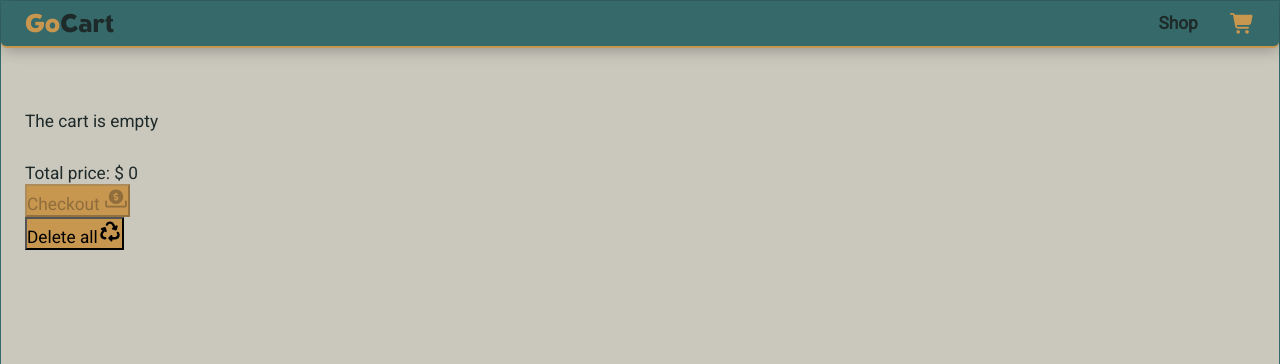
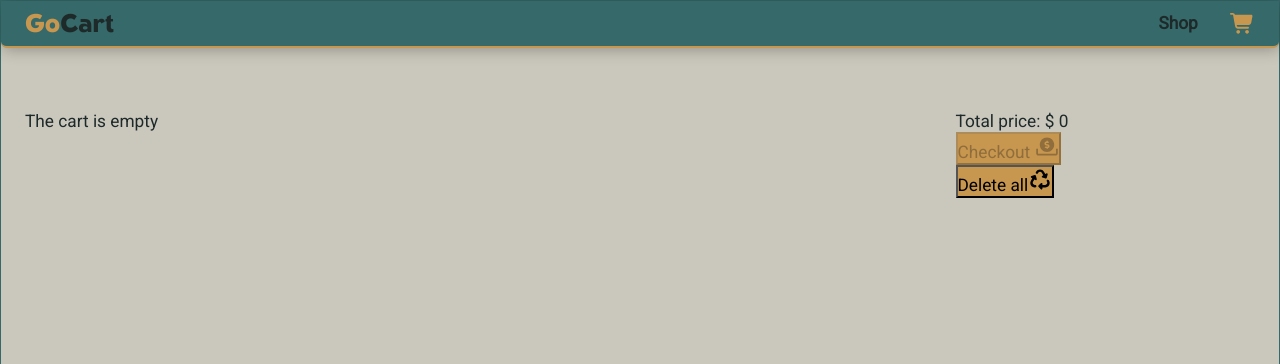
Before and after one commit to bartek8b/TOP-Shopping_Cart, a React (Vite) app: page /cart in a window 1280 px wide. Shown: the top 364 px of the page. Built offline with nearby package versions, Linux system fonts and the light colour scheme.

Commit message:
Start setting uo Cart layout

```diff
--- a/src/components/CartItem/CartItem.jsx
+++ b/src/components/CartItem/CartItem.jsx
@@ -2,6 +2,7 @@ import { useCart } from '../CartProvider/useCart';
 import MinusIcon from '../../assets/icons/circle-minus-solid-full.svg?react';
 import PlusIcon from '../../assets/icons/circle-plus-solid-full.svg?react';
 import TrashIcon from '../../assets/icons/trash-can-solid-full.svg?react';
+import styles from './CartItem.module.css';
 
 export const CartItem = ({ product }) => {
   const { addToCart, removeFromCart, deleteFromCart } = useCart();
--- a/src/pages/Cart/Cart.jsx
+++ b/src/pages/Cart/Cart.jsx
@@ -4,6 +4,7 @@ import RecycleIcon from '../../assets/icons/recycle-solid-full.svg?react';
 import CheckOutIcon from '../../assets/icons/circle-dollar-to-slot-solid-full.svg?react';
 import { useState } from 'react';
 import { Link } from 'react-router-dom';
+import styles from './Cart.module.css';
 
 export const Cart = () => {
   const { cart, clearCart } = useCart();
@@ -24,7 +25,7 @@ export const Cart = () => {
 
   if (!checkOut) {
     return (
-      <section className="splitLayout">
+      <section className={styles.splitLayout}>
         <div>
           {cart.length === 0 ? (
             <p>The cart is empty</p>
--- /dev/null
+++ b/src/pages/Cart/Cart.module.css
@@ -0,0 +1,5 @@
+@media (min-width: 1024px) {
+  .splitLayout {
+    grid-template-columns: 3fr 1fr;
+  }
+}
```
Also changed, not shown: src/components/CartItem/CartItem.module.css (added).
